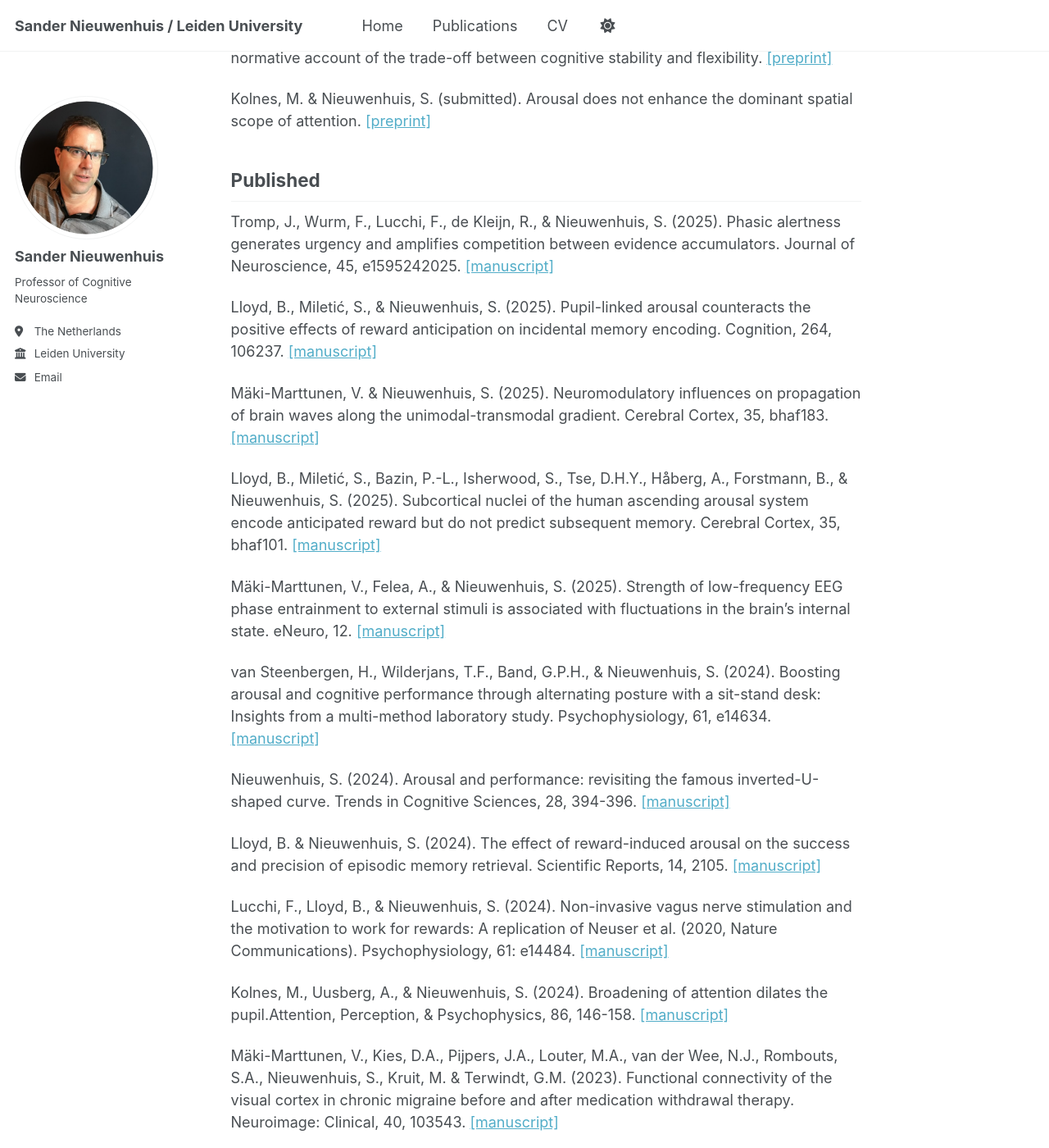
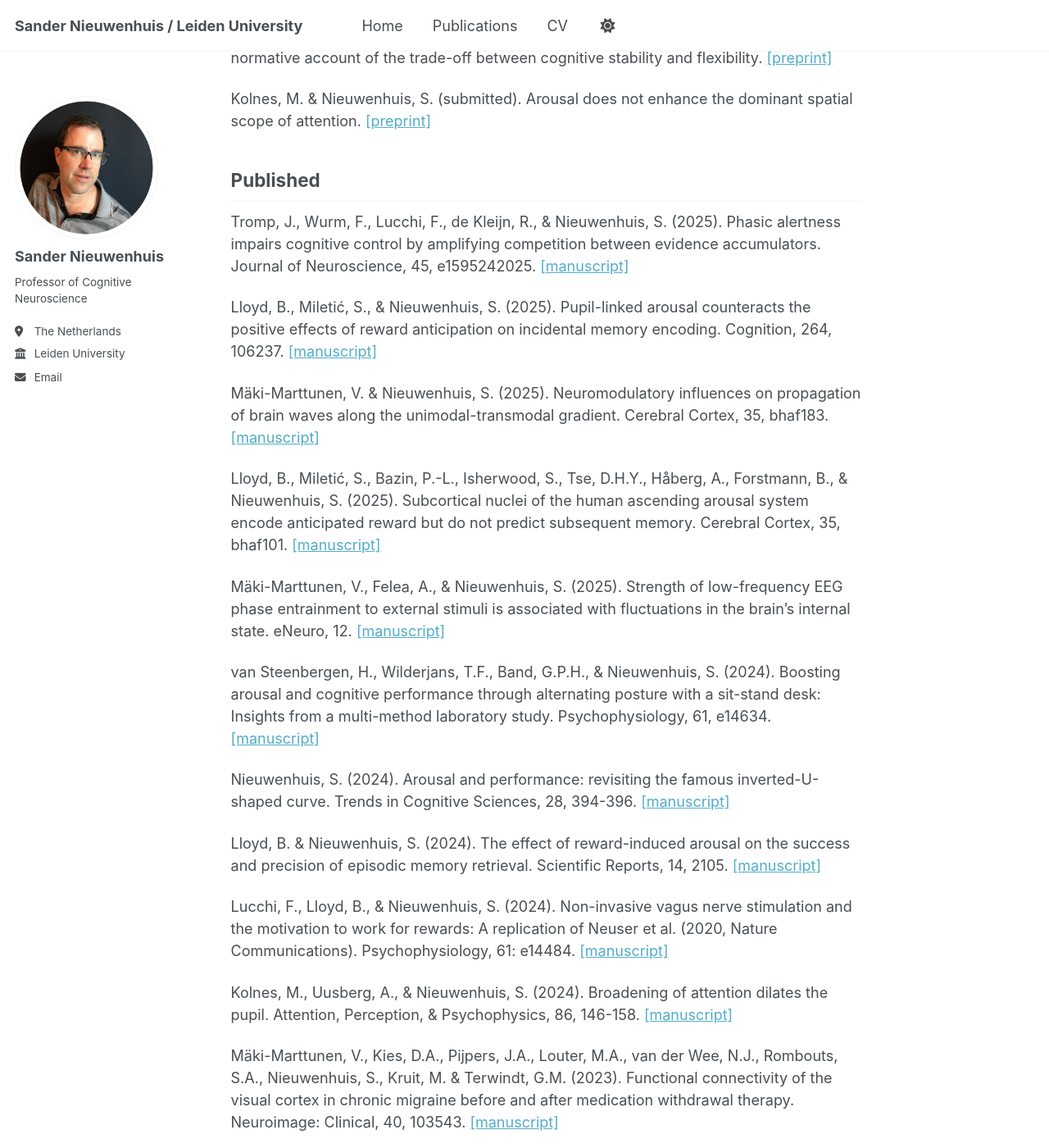
Before and after one commit to sander-nieuwenhuis/research, a Jekyll site: the page built from _pages/publications.md, in a window 1280 px wide and 1400 px high, scrolled down 284 px. Shown: the whole window at 82% size. Built offline with Jekyll 4.4.1, drawn with Linux system fonts in a browser that asks for light colours; a script bundle is joined from its source files by our own code; library files that are not in the unit come from our copies.

Commit message:
Update publications.md

```diff
--- a/_pages/publications.md
+++ b/_pages/publications.md
@@ -16,7 +16,7 @@ Kolnes, M. & Nieuwenhuis, S. (submitted). Arousal does not enhance the dominant
 
 Published
 ------
-Tromp, J., Wurm, F., Lucchi, F., de Kleijn, R., & Nieuwenhuis, S. (2025). Phasic alertness generates urgency and amplifies competition between evidence accumulators. Journal of Neuroscience, 45, e1595242025. [[manuscript]](https://sander-nieuwenhuis.github.io/research/assets/pdfs/Tromp2025JN.pdf)
+Tromp, J., Wurm, F., Lucchi, F., de Kleijn, R., & Nieuwenhuis, S. (2025). Phasic alertness impairs cognitive control by amplifying competition between evidence accumulators. Journal of Neuroscience, 45, e1595242025. [[manuscript]](https://sander-nieuwenhuis.github.io/research/assets/pdfs/Tromp2025JN.pdf)
 
 Lloyd, B., Miletić, S., & Nieuwenhuis, S. (2025). Pupil-linked arousal counteracts the positive effects of reward anticipation on incidental memory encoding. Cognition, 264, 106237. [[manuscript]](https://sander-nieuwenhuis.github.io/research/assets/pdfs/LloydCognition.pdf)
 
@@ -34,7 +34,7 @@ Lloyd, B. & Nieuwenhuis, S. (2024). The effect of reward-induced arousal on the
 
 Lucchi, F., Lloyd, B., & Nieuwenhuis, S. (2024). Non-invasive vagus nerve stimulation and the motivation to work for rewards: A replication of Neuser et al. (2020, Nature Communications). Psychophysiology, 61: e14484. [[manuscript]](https://sander-nieuwenhuis.github.io/research/assets/pdfs/Lucchi_Lloyd_etal_2024.pdf)
 
-Kolnes, M., Uusberg, A., & Nieuwenhuis, S. (2024). Broadening of attention dilates the pupil.Attention, Perception, & Psychophysics, 86, 146-158. [[manuscript]](https://sander-nieuwenhuis.github.io/research/assets/pdfs/Kolnes_APP_def.pdf)
+Kolnes, M., Uusberg, A., & Nieuwenhuis, S. (2024). Broadening of attention dilates the pupil. Attention, Perception, & Psychophysics, 86, 146-158. [[manuscript]](https://sander-nieuwenhuis.github.io/research/assets/pdfs/Kolnes_APP_def.pdf)
 
 Mäki-Marttunen, V., Kies, D.A., Pijpers, J.A., Louter, M.A., van der Wee, N.J., Rombouts, S.A., Nieuwenhuis, S., Kruit, M. & Terwindt, G.M. (2023). Functional connectivity of the visual cortex in chronic migraine before and after medication withdrawal therapy. Neuroimage: Clinical, 40, 103543. [[manuscript]](https://sander-nieuwenhuis.github.io/research/assets/pdfs/Marttunen_NIClinical.pdf)
 
```
